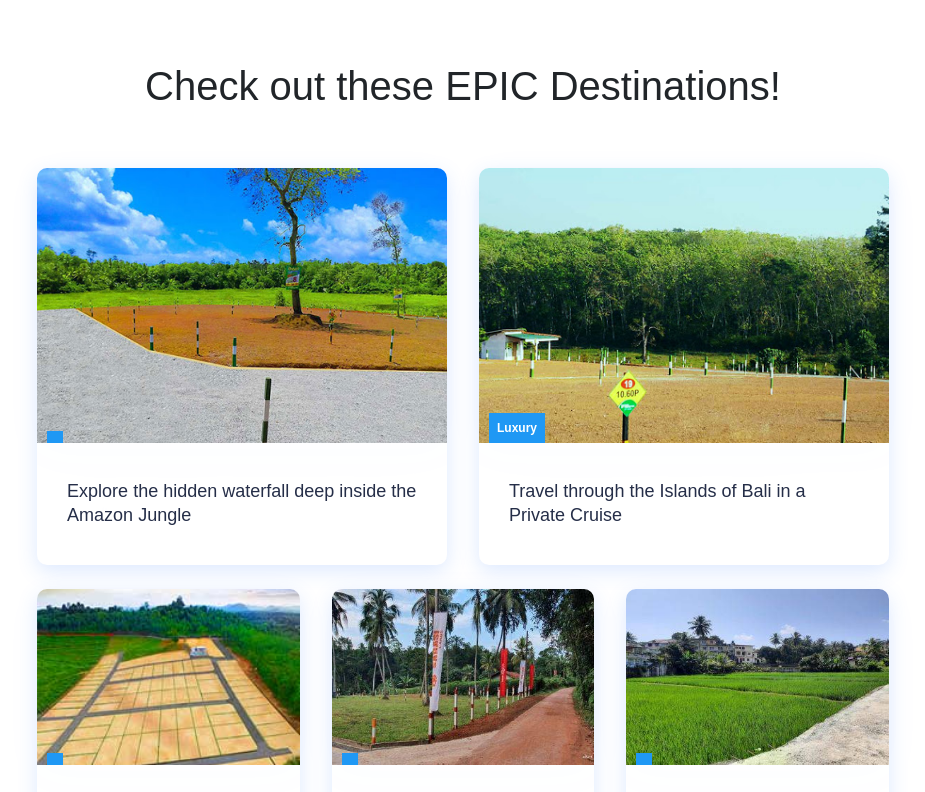
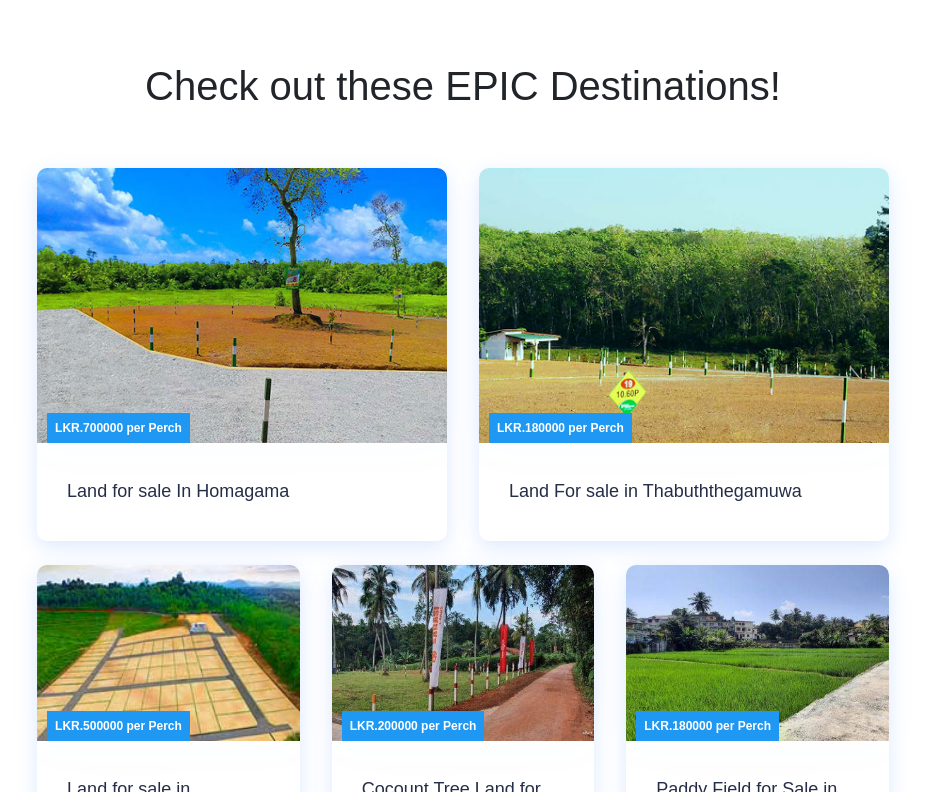
Before and after one commit to Chanuka-Gishen/ELandMart, a React (Create React App) app in the folder frontend/: page /homePage in a window 1280 px wide. Shown: the part 1128-1920 px from the top of the page, without its empty margins (177-1102 px from the left). Built offline with nearby package versions, Linux system fonts and the light colour scheme.

Commit message:
Added Missing Component

```diff
--- a/frontend/src/components/Cards/Cards.js
+++ b/frontend/src/components/Cards/Cards.js
@@ -11,30 +11,34 @@ function Cards() {
           <ul className='cards__items'>
             <CardItem
               src='Images/img-2.jpg'
-              text='Explore the hidden waterfall deep inside the Amazon Jungle'
+              text='Land  for sale In Homagama'
+              label='LKR.700000 per Perch'
               path='/services'
             />
             <CardItem
               src='Images/img-1.jpg'
-              text='Travel through the Islands of Bali in a Private Cruise'
-              label='Luxury'
+              text='Land For sale in Thabuththegamuwa'
+              label='LKR.180000 per Perch'
               path='/services'
             />
           </ul>
           <ul className='cards__items'>
             <CardItem
               src='Images/img-3.jpg'
-              text='Set Sail in the Atlantic Ocean visiting Uncharted Waters'
+              text='Land for sale in Thalawathugoda with Utilitiy Facilities'
+              label='LKR.500000 per Perch'
               path='/services'
             />
             <CardItem
               src='Images/img-4.jpg'
-              text='Experience Football on Top of the Himilayan Mountains'
+              text='Cocount Tree Land for sale in Galle'
+              label='LKR.200000 per Perch'
               path='/products'
             />
             <CardItem
               src='Images/img-5.jpg'
-              text='Ride through the Sahara Desert on a guided camel tour'
+              text='Paddy Field for Sale in Kurudughahettakma '
+              label='LKR.180000 per Perch'
               path='/sign-up'
             />
           </ul>
--- a/frontend/src/components/homePage/HomePage.js
+++ b/frontend/src/components/homePage/HomePage.js
@@ -3,7 +3,7 @@ import NavigationBar from "../commonComponents/NavigationBar";
 import '../../App.css';
 import Cards from '../Cards/Cards';
 import HeroSection from "../HeroSection/HeroSection";
-// import Footer from '../Footer';
+
 
 function Home() {
     return (
@@ -12,10 +12,11 @@ function Home() {
                 <NavigationBar/>
 
                 </div>
+            <div>
+        <HeroSection />
+        </div>
+        { <Cards />
 
-        <HeroSection />
-        { <Cards />
-        // <Footer />
         }
 
                     <p>
```
